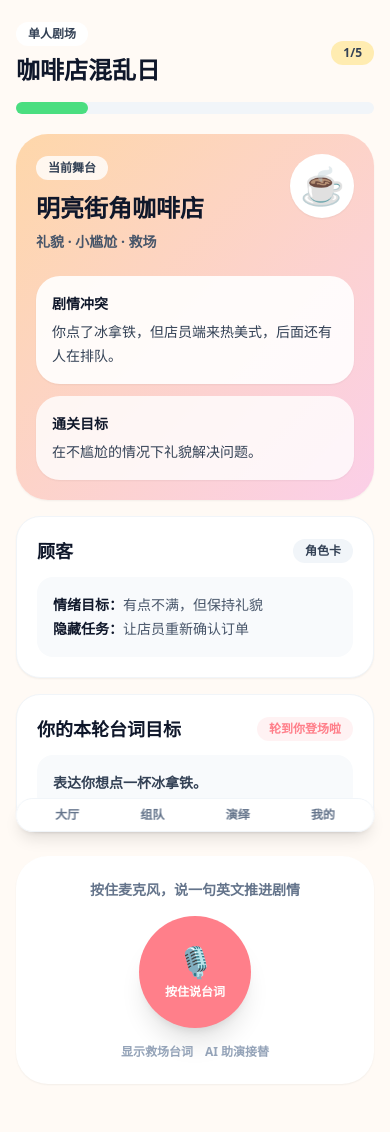
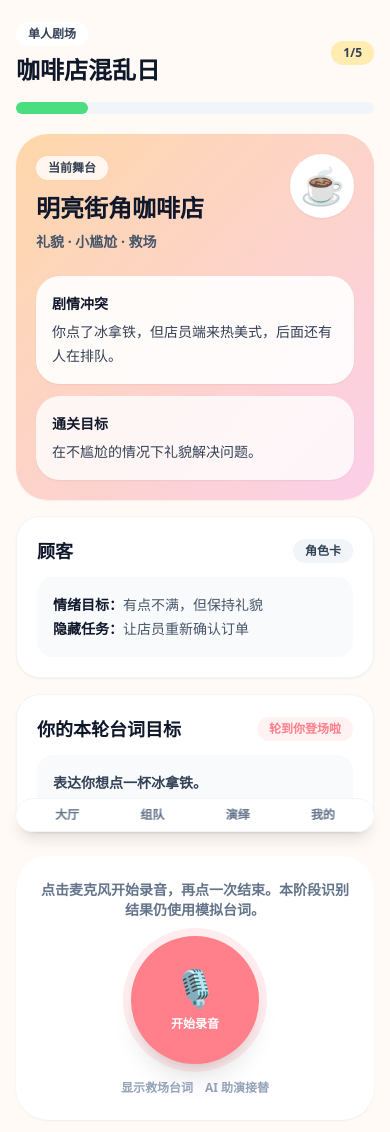
Before and after one commit to shuchaoye17-del/english-roleplay-party, a Next.js app: page /play/cafe-chaos in a window 390 px wide. Shown: the top 1132 px of the page. Built offline with nearby package versions, Linux system fonts and the light colour scheme.

Commit message:
Phase 3: Browser voice recording mock integration
Add browser microphone recording hook and connect the play page to real local audio capture while keeping mock transcription and scoring.

```diff
--- a/src/app/play/[id]/page.tsx
+++ b/src/app/play/[id]/page.tsx
@@ -8,6 +8,7 @@ import { MicButton } from '@/components/MicButton';
 import { RoleCard } from '@/components/RoleCard';
 import { VoiceStatePill } from '@/components/VoiceStatePill';
 import { ScenePanel } from '@/components/ScenePanel';
+import { useVoiceRecorder } from '@/hooks/useVoiceRecorder';
 
 type TurnState = 'waiting_turn' | 'preparing' | 'recording' | 'transcribing' | 'feedback' | 'timeout_warning' | 'rescue_line_shown' | 'ai_stand_in';
 
@@ -52,6 +53,7 @@ const mockLines = [
 export default function PlayPage({ params }: { params: { id: string } }) {
   const router = useRouter();
   const scenario = getScenario(params.id);
+  const recorder = useVoiceRecorder();
   const [turn, setTurn] = useState(0);
   const [state, setState] = useState<TurnState>('preparing');
   const [lastTranscript, setLastTranscript] = useState('');
@@ -66,10 +68,31 @@ export default function PlayPage({ params }: { params: { id: string } }) {
     setState(nextState);
   };
 
+  const finishWithMockTranscript = () => {
+    setState('transcribing');
+    window.setTimeout(() => completeTurn(currentLine.transcript, 'feedback'), 800);
+  };
+
   const simulateVoice = () => {
     setState('recording');
     window.setTimeout(() => setState('transcribing'), 700);
     window.setTimeout(() => completeTurn(currentLine.transcript, 'feedback'), 1400);
+  };
+
+  const handleMicClick = async () => {
+    if (recorder.state === 'recording') {
+      recorder.stopRecording();
+      finishWithMockTranscript();
+      return;
+    }
+
+    const started = await recorder.startRecording();
+    if (started) {
+      setState('recording');
+      return;
+    }
+
+    setState('preparing');
   };
 
   const nextTurn = () => {
@@ -77,6 +100,7 @@ export default function PlayPage({ params }: { params: { id: string } }) {
       router.push(`/result/${scenario.id}`);
       return;
     }
+    recorder.resetRecording();
     setTurn((value) => value + 1);
     setState('preparing');
     setLastTranscript('');
@@ -87,8 +111,13 @@ export default function PlayPage({ params }: { params: { id: string } }) {
   };
 
   const triggerStandIn = () => {
+    recorder.resetRecording();
     completeTurn('Sorry, I need a second to think.', 'ai_stand_in');
   };
+
+  const micLabel = recorder.state === 'recording' ? '停止录音' : recorder.state === 'permission_request' ? '请求权限中' : '开始录音';
+  const micState = recorder.state === 'permission_request' ? 'permission_request' : state;
+  const showPermissionTip = recorder.state === 'permission_denied' || recorder.state === 'error';
 
   return (
     <PhoneShell className="pb-24">
@@ -127,8 +156,22 @@ export default function PlayPage({ params }: { params: { id: string } }) {
       </Card>
 
       <div className="mt-6 rounded-[2rem] bg-white p-6 text-center shadow-sm">
-        <p className="mb-4 text-sm font-black text-slate-500">按住麦克风，说一句英文推进剧情</p>
-        <MicButton onClick={simulateVoice} state={state} />
+        <p className="mb-4 text-sm font-black text-slate-500">点击麦克风开始录音，再点一次结束。本阶段识别结果仍使用模拟台词。</p>
+        <MicButton onClick={handleMicClick} state={micState} label={micLabel} />
+        {recorder.durationMs > 0 ? (
+          <p className="mt-3 text-xs font-bold text-slate-400">已录制约 {Math.ceil(recorder.durationMs / 1000)} 秒</p>
+        ) : null}
+        {recorder.audioBlob ? (
+          <p className="mt-1 text-xs font-bold text-slate-400">录音已保存到本轮浏览器内存，暂不上传。</p>
+        ) : null}
+        {showPermissionTip ? (
+          <div className="mt-4 rounded-3xl bg-sunshine/25 p-4 text-left text-sm font-bold leading-6 text-slate-700">
+            <p>{recorder.errorMessage}</p>
+            <button type="button" onClick={simulateVoice} className="mt-3 rounded-full bg-coral px-4 py-2 text-xs font-black text-white">
+              先体验模拟演绎
+            </button>
+          </div>
+        ) : null}
         <div className="mt-4 flex justify-center gap-3 text-xs font-bold text-slate-400">
           <button type="button" onClick={showRescueLine}>显示救场台词</button>
           <button type="button" onClick={triggerStandIn}>AI 助演接替</button>
--- a/src/components/MicButton.tsx
+++ b/src/components/MicButton.tsx
@@ -1,17 +1,28 @@
 'use client';
 
-export function MicButton({ onClick, label = '按住说台词', state = 'waiting' }: { onClick?: () => void; label?: string; state?: string }) {
+export function MicButton({
+  onClick,
+  label = '按住说台词',
+  state = 'waiting'
+}: {
+  onClick?: () => void;
+  label?: string;
+  state?: string;
+}) {
   const isRecording = state === 'recording';
+  const isBusy = state === 'permission_request' || state === 'transcribing';
+
   return (
     <button
       type="button"
       onClick={onClick}
-      className={`mx-auto flex h-28 w-28 flex-col items-center justify-center rounded-full text-center font-extrabold text-white shadow-xl transition active:scale-95 ${
-        isRecording ? 'animate-pulse bg-red-400' : 'bg-coral'
+      disabled={isBusy}
+      className={`mx-auto flex h-32 w-32 flex-col items-center justify-center rounded-full text-center font-extrabold text-white shadow-xl transition active:scale-95 disabled:opacity-70 ${
+        isRecording ? 'animate-pulse bg-red-400 ring-8 ring-red-100' : 'bg-coral ring-8 ring-coral/15'
       }`}
     >
-      <span className="text-3xl">🎙️</span>
-      <span className="mt-1 px-3 text-xs">{label}</span>
+      <span className="text-4xl">{isRecording ? '🔴' : '🎙️'}</span>
+      <span className="mt-2 px-3 text-xs">{label}</span>
     </button>
   );
 }
--- /dev/null
+++ b/src/hooks/useVoiceRecorder.ts
@@ -0,0 +1,127 @@
+'use client';
+
+import { useCallback, useRef, useState } from 'react';
+
+export type VoiceRecorderState =
+  | 'idle'
+  | 'permission_request'
+  | 'permission_denied'
+  | 'ready'
+  | 'recording'
+  | 'stopped'
+  | 'error';
+
+type UseVoiceRecorderResult = {
+  state: VoiceRecorderState;
+  audioBlob: Blob | null;
+  durationMs: number;
+  errorMessage: string;
+  startRecording: () => Promise<boolean>;
+  stopRecording: () => void;
+  resetRecording: () => void;
+};
+
+export function useVoiceRecorder(): UseVoiceRecorderResult {
+  const [state, setState] = useState<VoiceRecorderState>('idle');
+  const [audioBlob, setAudioBlob] = useState<Blob | null>(null);
+  const [durationMs, setDurationMs] = useState(0);
+  const [errorMessage, setErrorMessage] = useState('');
+
+  const mediaRecorderRef = useRef<MediaRecorder | null>(null);
+  const mediaStreamRef = useRef<MediaStream | null>(null);
+  const chunksRef = useRef<BlobPart[]>([]);
+  const startedAtRef = useRef<number | null>(null);
+
+  const cleanupStream = useCallback(() => {
+    mediaStreamRef.current?.getTracks().forEach((track) => track.stop());
+    mediaStreamRef.current = null;
+  }, []);
+
+  const resetRecording = useCallback(() => {
+    if (mediaRecorderRef.current?.state === 'recording') {
+      mediaRecorderRef.current.stop();
+    }
+    cleanupStream();
+    mediaRecorderRef.current = null;
+    chunksRef.current = [];
+    startedAtRef.current = null;
+    setAudioBlob(null);
+    setDurationMs(0);
+    setErrorMessage('');
+    setState('idle');
+  }, [cleanupStream]);
+
+  const startRecording = useCallback(async () => {
+    setErrorMessage('');
+    setAudioBlob(null);
+    setDurationMs(0);
+
+    if (typeof window === 'undefined' || !navigator.mediaDevices?.getUserMedia) {
+      setState('error');
+      setErrorMessage('当前浏览器暂时不支持录音，可以先体验模拟演绎。');
+      return false;
+    }
+
+    try {
+      setState('permission_request');
+      const stream = await navigator.mediaDevices.getUserMedia({ audio: true });
+      mediaStreamRef.current = stream;
+      chunksRef.current = [];
+
+      const recorder = new MediaRecorder(stream);
+      mediaRecorderRef.current = recorder;
+
+      recorder.ondataavailable = (event) => {
+        if (event.data.size > 0) {
+          chunksRef.current.push(event.data);
+        }
+      };
+
+      recorder.onstop = () => {
+        const blob = new Blob(chunksRef.current, { type: recorder.mimeType || 'audio/webm' });
+        setAudioBlob(blob);
+        setDurationMs(startedAtRef.current ? Date.now() - startedAtRef.current : 0);
+        cleanupStream();
+        setState('stopped');
+      };
+
+      recorder.onerror = () => {
+        cleanupStream();
+        setState('error');
+        setErrorMessage('舞台麦克风出了点小状况，可以先体验模拟演绎。');
+      };
+
+      recorder.start();
+      startedAtRef.current = Date.now();
+      setState('recording');
+      return true;
+    } catch {
+      cleanupStream();
+      setState('permission_denied');
+      setErrorMessage('需要麦克风权限才能登场。如果暂时不想授权，也可以先体验模拟演绎。');
+      return false;
+    }
+  }, [cleanupStream]);
+
+  const stopRecording = useCallback(() => {
+    if (mediaRecorderRef.current?.state === 'recording') {
+      mediaRecorderRef.current.stop();
+      return;
+    }
+
+    if (state === 'recording') {
+      cleanupStream();
+      setState('stopped');
+    }
+  }, [cleanupStream, state]);
+
+  return {
+    state,
+    audioBlob,
+    durationMs,
+    errorMessage,
+    startRecording,
+    stopRecording,
+    resetRecording
+  };
+}
```
Also changed, not shown: 1 other file (tests, documents, lock files or other folders).
